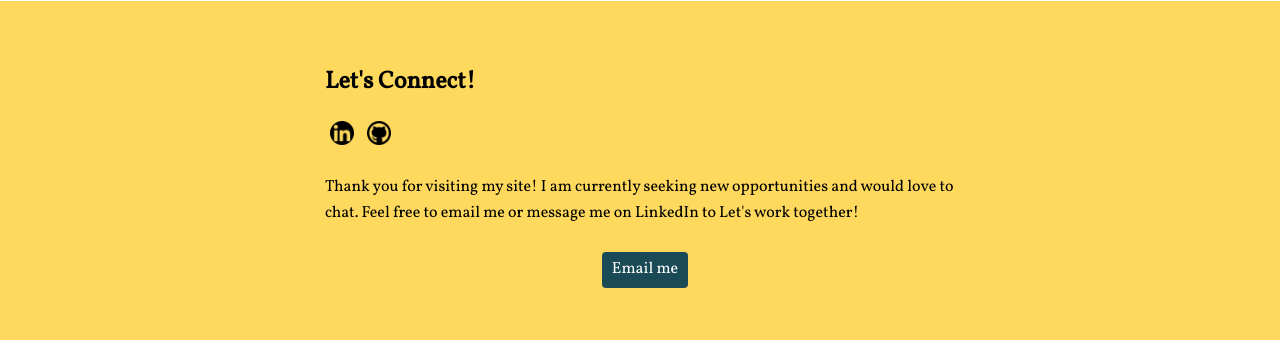
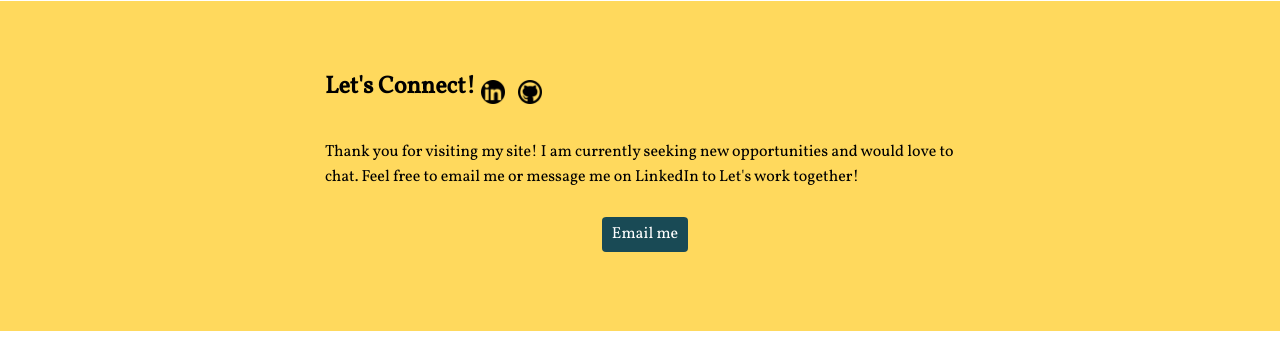
Before and after one commit to jasoncheng20/jasoncheng20.github.io, a website: page index.html in a window 1280 px wide. Shown: the part 2577-2917 px from the top of the page. Drawn offline with nearby package versions, Linux system fonts and the light colour scheme.

Commit message:
minor tweaks

```diff
--- a/index.html
+++ b/index.html
@@ -175,6 +175,7 @@
     <div class="container">
       <div class="section" id="contact">
         <h2>Let's Connect!</h2>
+          <span>
           <a href="https://www.linkedin.com/in/jasoncheng20" target="_blank"
             ><img
               class="icon_large"
@@ -184,6 +185,9 @@
           <a href="https://github.com/jasoncheng20" target="_blank"
             ><img class="icon_large" src="images/github.png" alt="GitHub Icon"
           /></a>
+        </span>
+        <div class="clr"></div>
+
         <p>
           Thank you for visiting my site! I am currently seeking new
           opportunities and would love to chat.
--- a/styles/style.css
+++ b/styles/style.css
@@ -90,6 +90,7 @@ footer {
   cursor: pointer;
   background-color: rgb(44, 143, 165);
 }
+
 /* ==============================
 Intro Jumbotron
 ============================== */
@@ -114,7 +115,7 @@ Intro Jumbotron
   padding: 0;
 }
 
-#home p{
+#home p {
   line-height: 0.8em;
 }
 
@@ -130,7 +131,8 @@ Intro Jumbotron
   margin: 5px;
 }
 
-.icon_small:hover, .icon_large:hover {
+.icon_small:hover,
+.icon_large:hover {
   opacity: 0.75;
 }
 
@@ -147,13 +149,13 @@ Intro Jumbotron
 About Me
 ============================== */
 
-#about p{
+#about p {
   font-size: 15px;
 }
 
 #skills {
-  float:right;
-  width:40%;
+  float: right;
+  width: 40%;
 }
 
 #isometric {
@@ -162,8 +164,8 @@ About Me
 
 .sidebar {
   float: left;
-  width:60%;
-  margin: -10px
+  width: 60%;
+  margin: -10px;
 }
 
 .center {
@@ -177,7 +179,7 @@ Projects
 
 .project {
   float: left;
-  margin: 10px
+  margin: 10px;
 }
 
 .thumbnail {
@@ -194,13 +196,19 @@ Projects
 .thumbnail:hover {
   cursor: pointer;
   box-shadow: 4px 4px 8px rgba(75, 75, 75, 0.466);
-  top: -4px
+  top: -4px;
 }
 
 /*==============================
 Contact
 ==============================*/
 
- #contact {
-  width: 50%
- }
+#contact {
+  width: 50%;
+}
+
+#contact h2,
+span {
+  float: left;
+  margin: 5px auto;
+}
```
Lines whose indentation alone changed are shown as unchanged.
